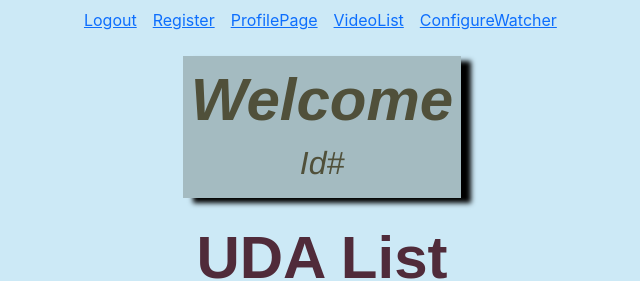
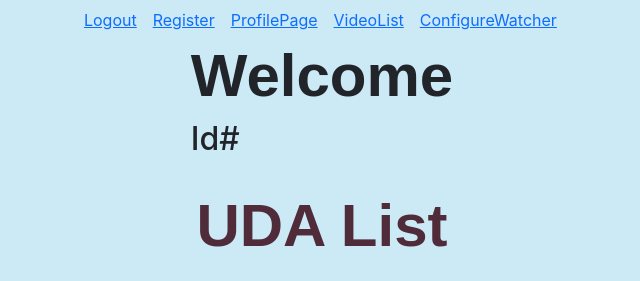
Before and after one commit to PolskaTag/project-watchit, a React (Create React App) app in the folder client/: page /ProfilePage in a window 1280 px wide. Shown: the top 281 px of the page, without its empty margins (318-958 px from the left). Built offline with nearby package versions, Linux system fonts and the light colour scheme; no server answers; sample sign-in values are in the browser's storage; the HTML template or start-up script is replaced by a standard one.

Commit message:
Update profilepage.css

```diff
--- a/client/src/components/style/profilepage.css
+++ b/client/src/components/style/profilepage.css
@@ -4,25 +4,3 @@
   align-items: center;
   justify-content: center;
 }
-
-.list-group .list-group-item {
-  justify-content: space-around;
-  display: flex;
-  flex-direction: row;
-  background-color: rgb(126, 141, 141, 0.5);
-}
-
-.list-group .list-group-item .btn {
-  width: 11em;
-}
-
-.userwelcome {
-  background-color: rgb(126, 141, 141, 0.5);
-  padding: 0.5em;
-  margin-top: 1em;
-  box-shadow: 10px 5px 5px black;
-  text-align: center;
-  font-style: italic;
-  font-family: "Franklin Gothic Medium", "Arial Narrow", Arial, sans-serif;
-  color: rgb(80, 80, 58);
-}
```
